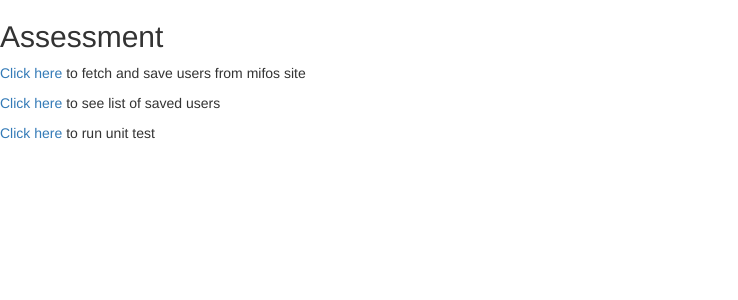
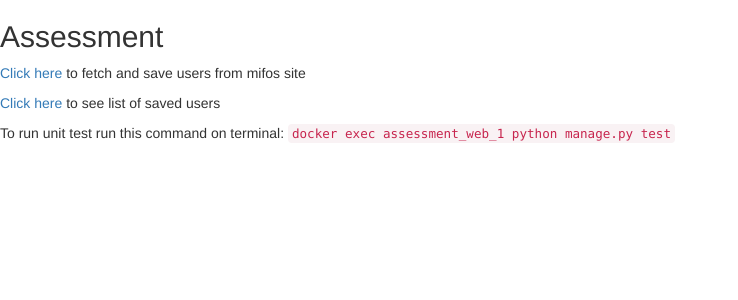
Before and after one commit to alihaidermalik1997/Assessment, a Python web app: template assessment/customers/templates/customers/index.html in a window 1280 px wide. Shown: the top 300 px of the page, without its empty margins (0-738 px from the left). Run offline with Jinja, Linux system fonts and the light colour scheme; the template is opened without the code that fills it, so the values that code supplies are empty; some libraries are stand-ins or nearby versions.

Commit message:
update home page

```diff
--- a/assessment/customers/templates/customers/index.html
+++ b/assessment/customers/templates/customers/index.html
@@ -13,7 +13,7 @@
     <h2> Assessment </h2>
     <p> <a id="fetch">Click here</a> to fetch and save users from mifos site <p>
     <p> <a href="/list_users/">Click here</a> to see list of saved users <p>
-    <p> <a href="/test/">Click here</a> to run unit test <p></p>
+    <p> To run unit test run this command on terminal: <code>docker exec assessment_web_1 python manage.py test</code></p>
 </body>
 
 <script>
```
Also changed, not shown: db.sqlite3.
